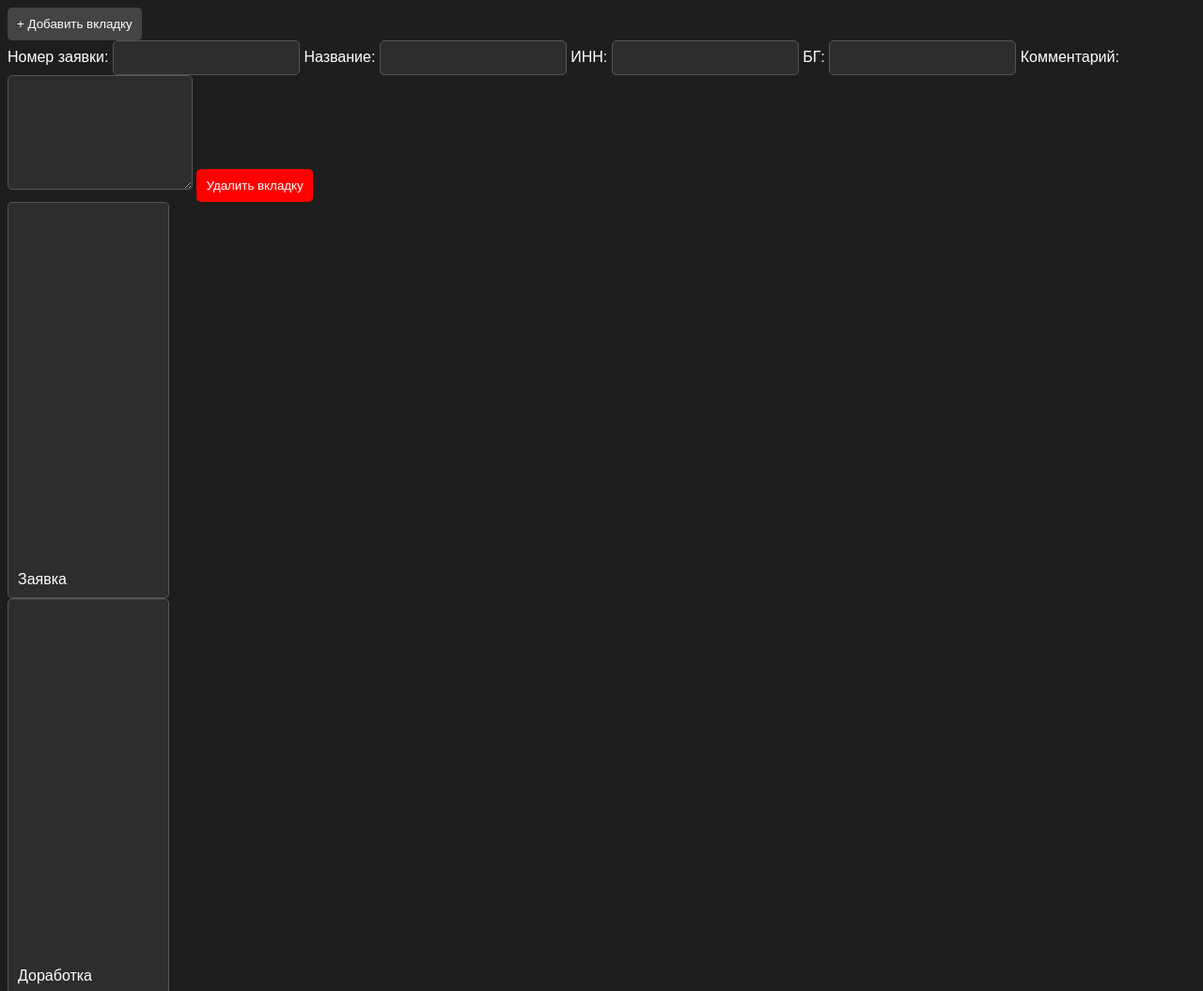
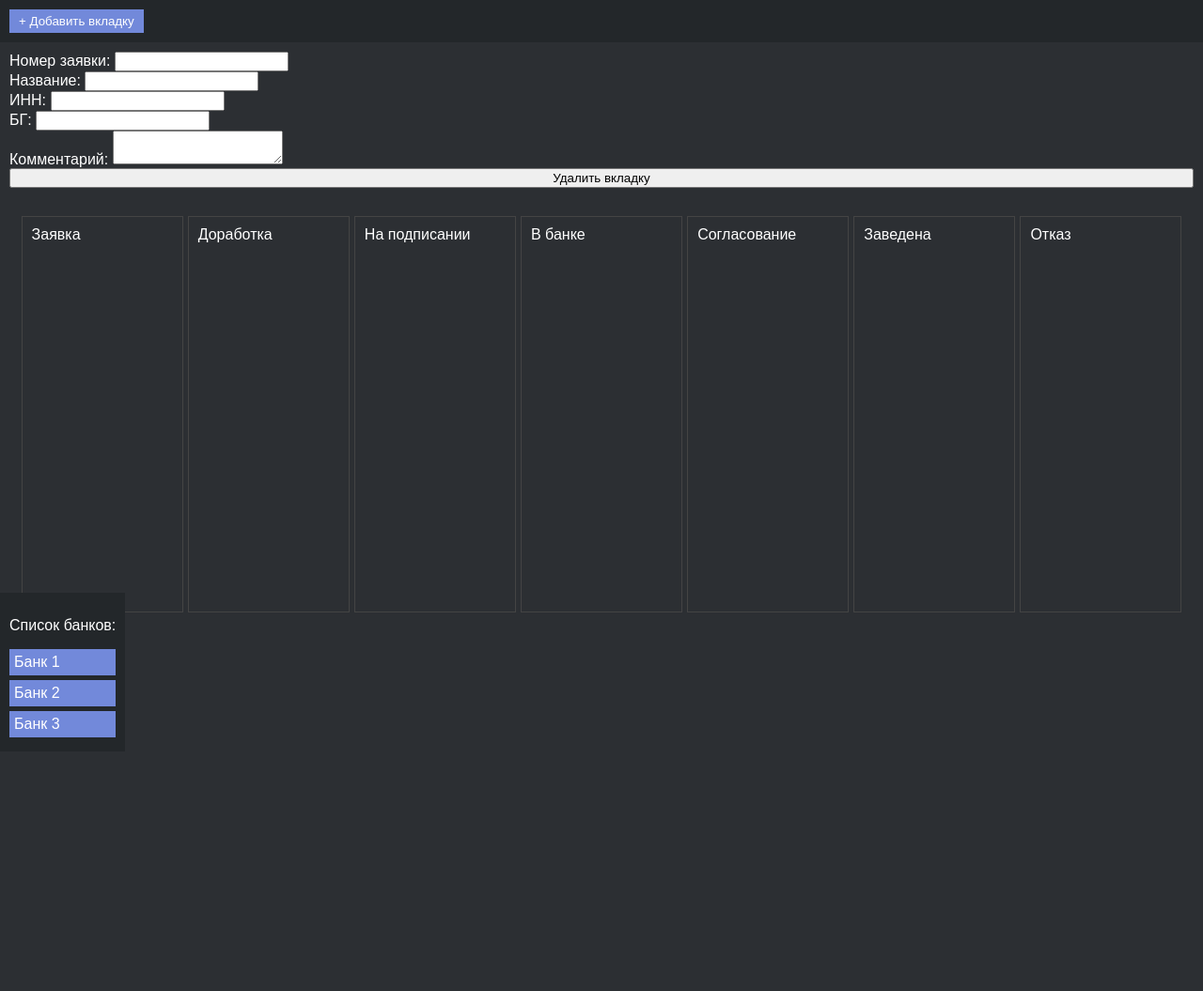
Before and after one commit to VladHutor/work2, a plain HTML site: page index.html in a window 1280 px wide. Shown: the top 1055 px of the page at 94% size. After the commit the page ends 800 px from the top, so only its background shows below. Drawn offline with Linux system fonts and the light colour scheme.

Commit message:
Update style.css
add css 9

```diff
--- a/style.css
+++ b/style.css
@@ -1,98 +1,60 @@
 body {
-    background-color: #1e1e1e;
+    font-family: Arial, sans-serif;
+    background-color: #2c2f33;
     color: white;
-    font-family: Arial, sans-serif;
-}
-
-.tabs-container {
+    margin: 0;
+    padding: 0;
     display: flex;
-    justify-content: flex-start;
-    align-items: center;
-    padding: 10px;
+    flex-direction: column;
+    height: 100vh;
 }
 
 .tabs {
     display: flex;
-    gap: 10px;
+    padding: 10px;
+    background-color: #23272a;
+    overflow-x: auto;
 }
 
-.tab {
-    background-color: #333;
-    border-radius: 5px;
-    padding: 10px;
+.add-tab {
+    background-color: #7289da;
+    color: white;
+    border: none;
+    padding: 5px 10px;
     cursor: pointer;
 }
 
-.add-tab {
-    background-color: #444;
-    border: none;
-    color: white;
+.application-fields {
     padding: 10px;
-    cursor: pointer;
-    border-radius: 5px;
+    display: flex;
+    flex-direction: column;
 }
 
-.dashboard {
+.stage-columns {
     display: flex;
-    justify-content: space-between;
+    justify-content: space-around;
     padding: 20px;
 }
 
-.fields {
-    display: flex;
-    flex-direction: column;
-    gap: 10px;
+.column {
+    background-color: #2c2f33;
+    padding: 10px;
+    border: 1px solid #444;
+    width: 150px;
+    min-height: 400px;
 }
 
-input, textarea {
-    background-color: #2d2d2d;
-    border: 1px solid #555;
-    color: white;
+.bank-list {
+    position: absolute;
+    bottom: 0;
+    left: 0;
     padding: 10px;
-    border-radius: 5px;
-}
-
-textarea {
-    height: 100px;
-}
-
-.columns {
-    display: flex;
-    gap: 10px;
-    justify-content: center;
-    flex-grow: 1;
-}
-
-.column {
-    background-color: #2d2d2d;
-    border: 1px solid #555;
-    border-radius: 5px;
-    width: 150px;
-    height: 400px;
-    overflow: hidden;
-    display: flex;
-    flex-direction: column-reverse;
-    padding: 10px;
-}
-
-.banks-list {
-    display: flex;
-    flex-direction: column;
-    gap: 10px;
+    background-color: #23272a;
 }
 
 .bank {
-    background-color: #444;
-    padding: 10px;
-    border-radius: 5px;
-    cursor: grab;
-}
-
-.delete-tab {
-    background-color: red;
-    border: none;
-    color: white;
-    padding: 10px;
-    border-radius: 5px;
+    background-color: #7289da;
+    margin-bottom: 5px;
+    padding: 5px;
     cursor: pointer;
 }
```
